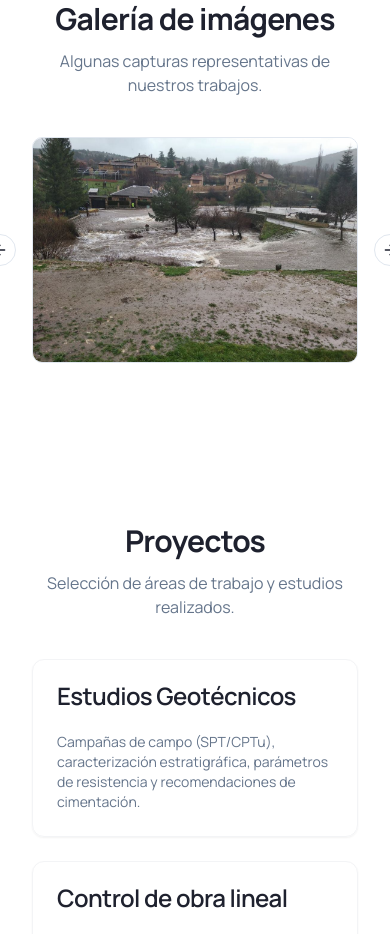
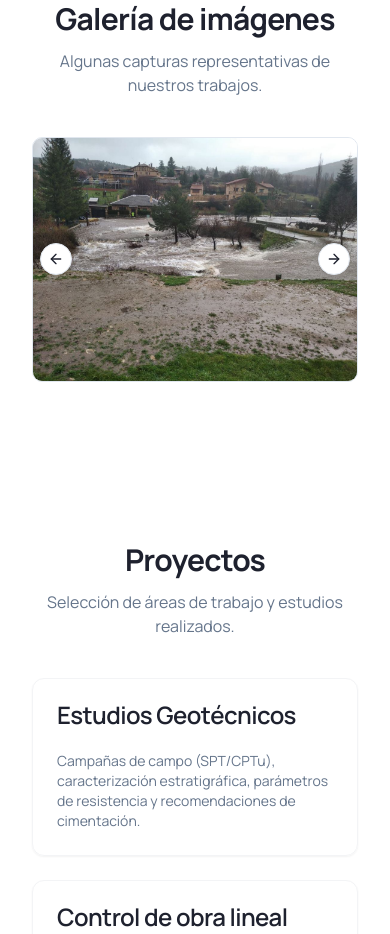
Before and after one commit to asobrados03/geotecnia-servicios-landing, a React (Vite) app: page / in a window 390 px wide. Shown: the part 2800-3734 px from the top of the page. Built offline with nearby package versions, Linux system fonts and the light colour scheme.

Commit message:
fix: image carousel adapts to small screens

```diff
--- a/src/pages/Index.tsx
+++ b/src/pages/Index.tsx
@@ -211,15 +211,15 @@ const Index = () => {
                 const alt = fileName.replace(/[-_]/g, ' ').replace(/\.[^.]+$/, '');
                 return (
                   <CarouselItem key={src} className="basis-full sm:basis-1/2 lg:basis-1/3">
-                    <div className="overflow-hidden rounded-md border bg-card">
-                      <img src={src} alt={alt} className="h-56 w-full object-cover" />
+                    <div className="overflow-hidden rounded-md border bg-card aspect-[4/3]">
+                      <img src={src} alt={alt} loading="lazy" className="h-full w-full object-cover" />
                     </div>
                   </CarouselItem>
                 );
               })}
             </CarouselContent>
-            <CarouselPrevious aria-label="Imagen anterior" />
-            <CarouselNext aria-label="Imagen siguiente" />
+            <CarouselPrevious aria-label="Imagen anterior" className="left-2 sm:-left-12" />
+            <CarouselNext aria-label="Imagen siguiente" className="right-2 sm:-right-12" />
           </Carousel>
         </section>
 
```
